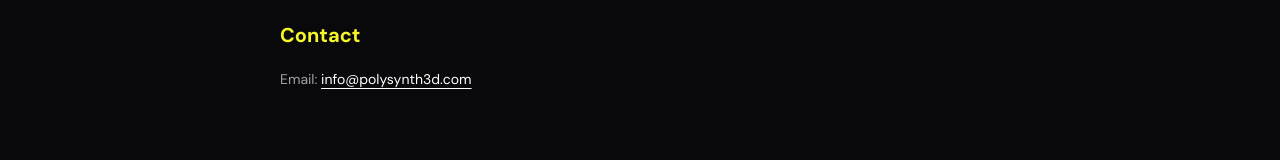
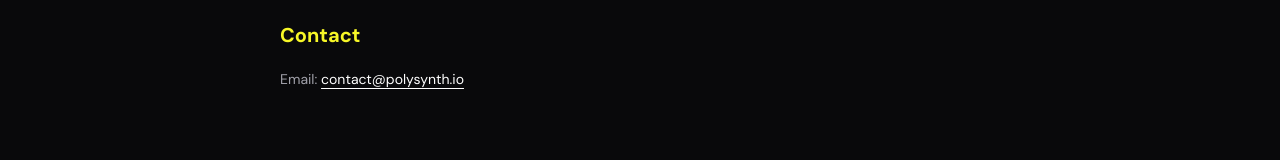
Before and after one commit to BrandonGraser/polysynth, a Next.js app: page /privacy in a window 1280 px wide. Shown: the part 1931-2091 px from the top of the page. Built offline with nearby package versions, Linux system fonts and the light colour scheme.

Commit message:
Update PrivacyPage.tsx

```diff
--- a/components/PrivacyPage.tsx
+++ b/components/PrivacyPage.tsx
@@ -109,8 +109,8 @@
             <h2 className="text-xl font-bold text-[#f7f727] mb-5">Contact</h2>
             <p className="text-sm text-zinc-400">
               Email:{" "}
-              <a href="mailto:info@polysynth3d.com" className="text-white underline underline-offset-4 hover:text-[#f7f727] transition">
-                info@polysynth3d.com
+              <a href="mailto:contact@polysynth.io" className="text-white underline underline-offset-4 hover:text-[#f7f727] transition">
+                contact@polysynth.io
               </a>
             </p>
           </div>
```
